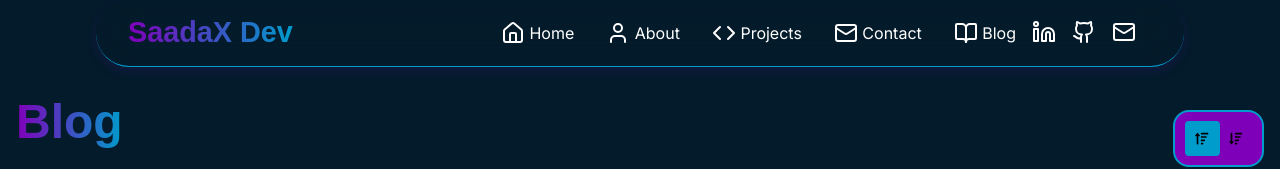
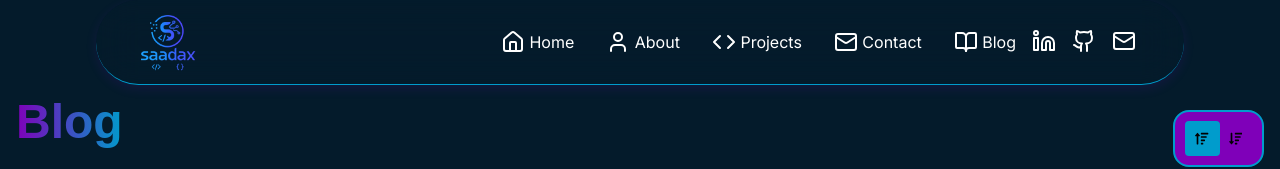
Before and after one commit to mohammed4122002/SaadaX-Dev, a Next.js app: page /blog in a window 1280 px wide. Shown: the top 169 px of the page. Built offline with nearby package versions, Linux system fonts and the light colour scheme; a web font is replaced by a local one.

Commit message:
Refactor code structure for improved readability and maintainability

```diff
--- a/app/layout.tsx
+++ b/app/layout.tsx
@@ -16,10 +16,10 @@ export const metadata = {
     title: "Mohammed Saada | Full-Stack Developer Portfolio",
     description:
       "Explore Mohammed Saada's projects, skills, and passion for building modern web applications.",
-    url: "/my.jpg",
+    url: "/lolol.png",
     images: [
       {
-        url: "/my.jpg",
+        url: "/lolol.png",
         width: 1200,
         height: 630,
         alt: "Mohammed Saada Portfolio Preview",
@@ -37,7 +37,7 @@ export default function RootLayout({
   return (
     <html lang="en" dir="ltr">
       <head>
-        <link rel="icon" href="../favicon.ico" />
+        <link rel="icon" href="../lolol2.PNG" />
       </head>
       <body>
       <Navbar />
--- a/components/Navbar.tsx
+++ b/components/Navbar.tsx
@@ -8,6 +8,7 @@ import NavbarSocials from "./widgets/NavbarSocials";
 import { FiMenu, FiX } from "react-icons/fi";
 import {motion} from "framer-motion";
 import { slideInFromTop } from "@/utils/motion";
+import Image from "next/image";
 const Navbar = () => {
   const [activeLink, setActiveLink] = useState("#home");
   const [isMenuOpen, setIsMenuOpen] = useState(false);
@@ -24,7 +25,14 @@ const Navbar = () => {
       <div className={styles.container}>
         <div className={styles.logo}>
           <Link href="/#home">
-            SaadaX <span className={styles.navbarLogoHighlight}>Dev</span>
+          <Image
+            src="/lolol.png"
+            alt="Logo"
+            width={80}
+            height={80}
+            className={styles.logoImage}
+          />
+          {/*  SaadaX <span className={styles.navbarLogoHighlight}>Dev</span>*/}
           </Link>
         </div>
 
--- a/styles/modules/hero.module.css
+++ b/styles/modules/hero.module.css
@@ -93,7 +93,7 @@
 .mouseWrapper {
   width: 34px;
   height: 56px;
-  border: 2px solid var(--color-primary);
+  border: 3px solid var(--color-primary);
   border-radius: 17px;
   display: flex;
   justify-content: center;
--- a/styles/modules/navbar.module.css
+++ b/styles/modules/navbar.module.css
@@ -14,7 +14,7 @@
   background: var(--bg-main);
   border-bottom: 1px solid var(--color-secondary);
   border-radius: 50px;
-  padding: 0.8rem 2rem;
+  padding: 0 2rem;
   z-index: 1000;
   transition: all 0.3s cubic-bezier(0.4, 0, 0.2, 1);
  background:  rgba(var(--bg-muted), 0.9);
@@ -46,7 +46,7 @@
   justify-content: space-between;
 }
 
-
+/*
 .logo {
   font-family: var(--font-title);
   font-size: 1.8rem;
@@ -55,7 +55,8 @@
   -webkit-background-clip: text;
   background-clip: text;
   color: transparent;
-}
+}*/
+
 .desktopMenu{
   display: flex;
   align-items: center;
```
Also changed, not shown: public/lolol.png (added), public/lolol2.PNG (added).
